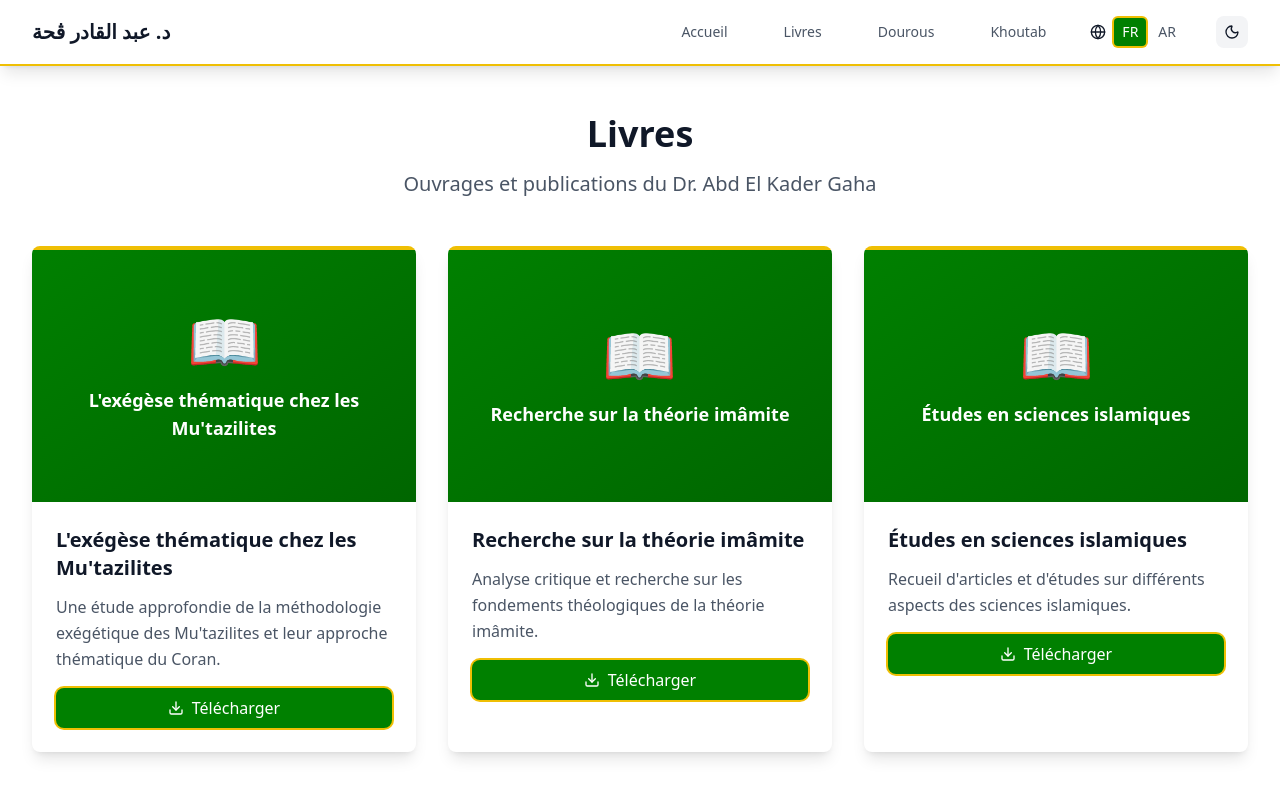
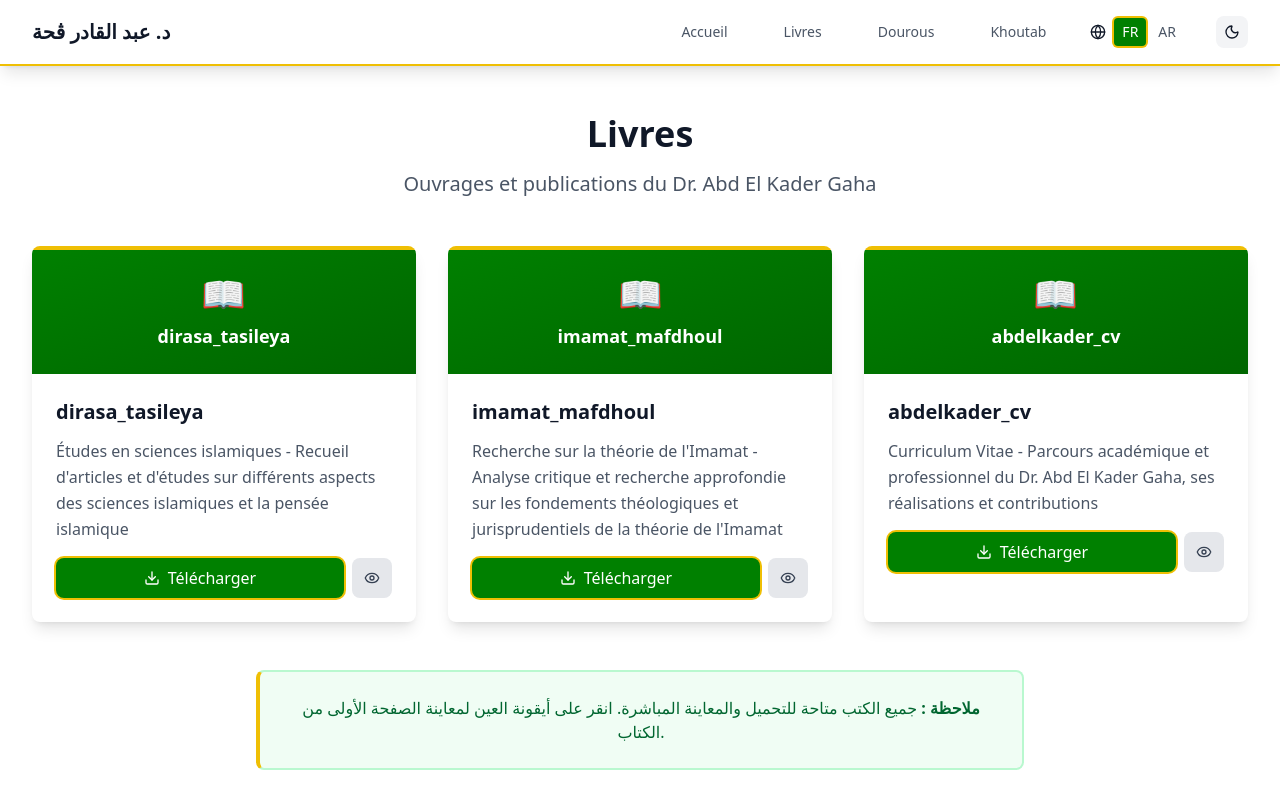
Before and after one commit to ElSangour/abdelkader_website, a Next.js app: page /fr/livres in a window 1280 px wide. Shown: the top 798 px of the page. Built offline with nearby package versions, Linux system fonts and the light colour scheme.

Commit message:
Fix books page: correct title and simplify design
- Correct Arabic title from 'دراسات تسيلية' to 'دراسات في العلوم الإسلامية'
- Remove cover images to fix loading issues
- Simplify book cards to clean gradient blocks
- Maintain download and preview functionality

```diff
--- a/locales/ar.json
+++ b/locales/ar.json
@@ -40,16 +40,16 @@
     "subtitle": "مؤلفات ومنشورات د. عبد القادر ڨحة",
     "books": [
       {
-        "title": "التفسير الموضوعي عند المعتزلة",
-        "description": "دراسة معمقة لمنهجية التفسير عند المعتزلة وطريقتهم الموضوعية في تفسير القرآن."
+        "title": "dirasa_tasileya",
+        "description": "دراسات في العلوم الإسلامية - مجموعة من المقالات والدراسات حول جوانب مختلفة من العلوم الإسلامية والفكر الإسلامي."
       },
       {
-        "title": "التحقيق في النظرية الإمامية",
-        "description": "تحليل نقدي وبحث في الأسس اللاهوتية للنظرية الإمامية."
+        "title": "imamat_mafdhoul",
+        "description": "التحقيق في النظرية الإمامية - تحليل نقدي وبحث معمق في الأسس اللاهوتية والفقهية لنظرية الإمامة."
       },
       {
-        "title": "دراسات في العلوم الإسلامية",
-        "description": "مجموعة من المقالات والدراسات حول جوانب مختلفة من العلوم الإسلامية."
+        "title": "abdelkader_cv",
+        "description": "السيرة الذاتية - المسار الأكاديمي والمهني للدكتور عبد القادر ڨحة، إنجازاته ومساهماته."
       }
     ]
   },
--- a/locales/fr.json
+++ b/locales/fr.json
@@ -40,16 +40,16 @@
     "subtitle": "Ouvrages et publications du Dr. Abd El Kader Gaha",
     "books": [
       {
-        "title": "L'exégèse thématique chez les Mu'tazilites",
-        "description": "Une étude approfondie de la méthodologie exégétique des Mu'tazilites et leur approche thématique du Coran."
+        "title": "dirasa_tasileya",
+        "description": "Études en sciences islamiques - Recueil d'articles et d'études sur différents aspects des sciences islamiques et la pensée islamique."
       },
       {
-        "title": "Recherche sur la théorie imâmite",
-        "description": "Analyse critique et recherche sur les fondements théologiques de la théorie imâmite."
+        "title": "imamat_mafdhoul",
+        "description": "Recherche sur la théorie de l'Imamat - Analyse critique et recherche approfondie sur les fondements théologiques et jurisprudentiels de la théorie de l'Imamat."
       },
       {
-        "title": "Études en sciences islamiques",
-        "description": "Recueil d'articles et d'études sur différents aspects des sciences islamiques."
+        "title": "abdelkader_cv",
+        "description": "Curriculum Vitae - Parcours académique et professionnel du Dr. Abd El Kader Gaha, ses réalisations et contributions."
       }
     ]
   },
--- a/src/app/[locale]/livres/page.tsx
+++ b/src/app/[locale]/livres/page.tsx
@@ -1,15 +1,33 @@
 import { useTranslations } from 'next-intl';
-import { Download } from 'lucide-react';
+import { Download, Eye } from 'lucide-react';
 import Link from 'next/link';
+import { useLocale } from 'next-intl';
 
 export default function LivresPage() {
   const t = useTranslations('livres');
   const tCommon = useTranslations('common');
+  const locale = useLocale();
 
-  const books = t.raw('books') as Array<{
-    title: string;
-    description: string;
-  }>;
+  const books = [
+    {
+      id: 'dirasa_tasileya',
+      title: locale === 'ar' ? 'دراسات في العلوم الإسلامية' : 'dirasa_tasileya',
+      description: locale === 'ar' ? 'دراسات في العلوم الإسلامية - مجموعة من المقالات والدراسات حول جوانب مختلفة من العلوم الإسلامية والفكر الإسلامي' : 'Études en sciences islamiques - Recueil d\'articles et d\'études sur différents aspects des sciences islamiques et la pensée islamique',
+      pdfFile: 'dirasa_tasileya.pdf'
+    },
+    {
+      id: 'imamat_mafdhoul',
+      title: locale === 'ar' ? 'إمامة مفصول' : 'imamat_mafdhoul',
+      description: locale === 'ar' ? 'التحقيق في النظرية الإمامية - تحليل نقدي وبحث معمق في الأسس اللاهوتية والفقهية لنظرية الإمامة' : 'Recherche sur la théorie de l\'Imamat - Analyse critique et recherche approfondie sur les fondements théologiques et jurisprudentiels de la théorie de l\'Imamat',
+      pdfFile: 'imamat_mafdhoul.pdf'
+    },
+    {
+      id: 'abdelkader_cv',
+      title: locale === 'ar' ? 'السيرة الذاتية' : 'abdelkader_cv',
+      description: locale === 'ar' ? 'السيرة الذاتية - المسار الأكاديمي والمهني للدكتور عبد القادر ڨحة، إنجازاته ومساهماته' : 'Curriculum Vitae - Parcours académique et professionnel du Dr. Abd El Kader Gaha, ses réalisations et contributions',
+      pdfFile: 'abdelkader_cv.pdf'
+    }
+  ];
 
   return (
     <div className="min-h-screen py-12">
@@ -26,15 +44,15 @@ export default function LivresPage() {
 
         {/* Books Grid */}
         <div className="grid md:grid-cols-2 lg:grid-cols-3 gap-8">
-          {books.map((book, index) => (
+          {books.map((book) => (
             <div
-              key={index}
+              key={book.id}
               className="bg-white dark:bg-gray-800 rounded-lg shadow-lg overflow-hidden hover:shadow-xl transition-shadow dark:border-l-4 dark:border-l-[#008000] dark:hover:border-[#EFBF04]"
             >
-              {/* Book Cover Placeholder */}
-              <div className="h-64 bg-gradient-to-br from-[#008000] to-[#006600] flex items-center justify-center border-t-4 border-[#EFBF04]">
+              {/* Book Header */}
+              <div className="h-32 bg-gradient-to-br from-[#008000] to-[#006600] flex items-center justify-center border-t-4 border-[#EFBF04]">
                 <div className="text-white text-center p-4">
-                  <div className="text-6xl mb-4">📖</div>
+                  <div className="text-4xl mb-2">📖</div>
                   <h3 className="font-bold text-lg">{book.title}</h3>
                 </div>
               </div>
@@ -48,16 +66,26 @@ export default function LivresPage() {
                   {book.description}
                 </p>
 
-                {/* Download Button */}
+                {/* Action Buttons */}
+                <div className="flex gap-2">
                   <Link
-                  href={`/pdfs/livre-${index + 1}.pdf`}
+                    href={`/pdfs/${book.pdfFile}`}
                     target="_blank"
                     rel="noopener noreferrer"
-                  className="inline-flex items-center px-4 py-2 bg-[#008000] hover:bg-[#006600] text-white font-medium rounded-lg transition-colors w-full justify-center ring-2 ring-[#EFBF04] hover:ring-[#EFBF04]"
+                    className="flex-1 inline-flex items-center justify-center px-4 py-2 bg-[#008000] hover:bg-[#006600] text-white font-medium rounded-lg transition-colors ring-2 ring-[#EFBF04] hover:ring-[#EFBF04]"
                   >
                     <Download className="w-4 h-4 mr-2" />
                     {tCommon('download')}
                   </Link>
+                  <Link
+                    href={`/pdfs/${book.pdfFile}#page=1`}
+                    target="_blank"
+                    rel="noopener noreferrer"
+                    className="inline-flex items-center justify-center px-3 py-2 bg-gray-200 dark:bg-gray-700 hover:bg-gray-300 dark:hover:bg-gray-600 text-gray-700 dark:text-gray-300 font-medium rounded-lg transition-colors"
+                  >
+                    <Eye className="w-4 h-4" />
+                  </Link>
+                </div>
               </div>
             </div>
           ))}
@@ -67,11 +95,7 @@ export default function LivresPage() {
         <div className="mt-12 text-center">
           <div className="bg-green-50 dark:bg-green-900/20 border-2 border-green-200 dark:border-green-800 rounded-lg p-6 max-w-3xl mx-auto border-l-4 border-l-[#EFBF04]">
             <p className="text-green-800 dark:text-green-200">
-              <strong>Note :</strong> Les fichiers PDF des livres doivent être placés dans le dossier{' '}
-              <code className="bg-green-100 dark:bg-green-800 px-2 py-1 rounded">
-                /public/pdfs/
-              </code>{' '}
-              avec les noms : livre-1.pdf, livre-2.pdf, livre-3.pdf
+              <strong>ملاحظة :</strong> جميع الكتب متاحة للتحميل والمعاينة المباشرة. انقر على أيقونة العين لمعاينة الصفحة الأولى من الكتاب.
             </p>
           </div>
         </div>
```
Lines whose indentation alone changed are shown as unchanged.
